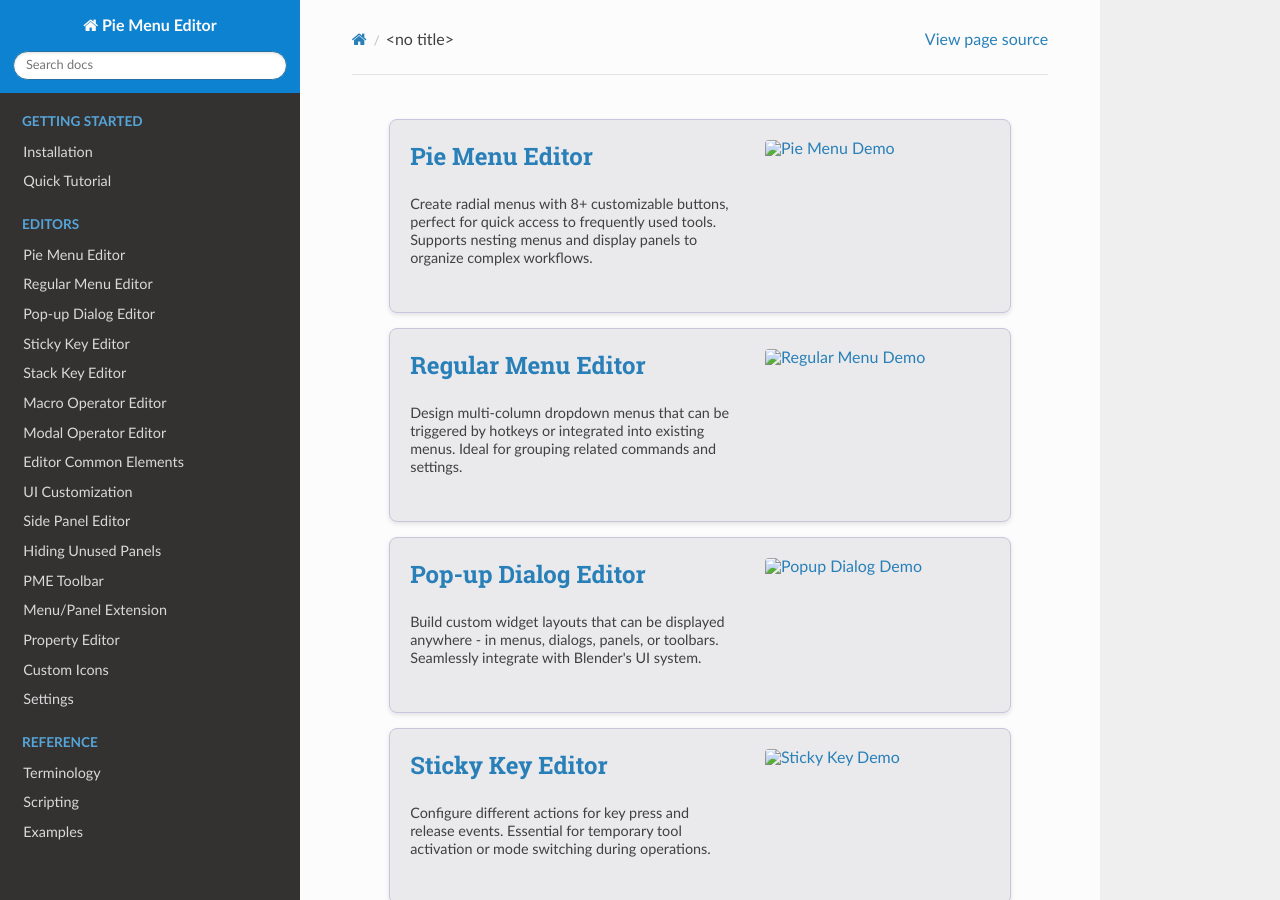
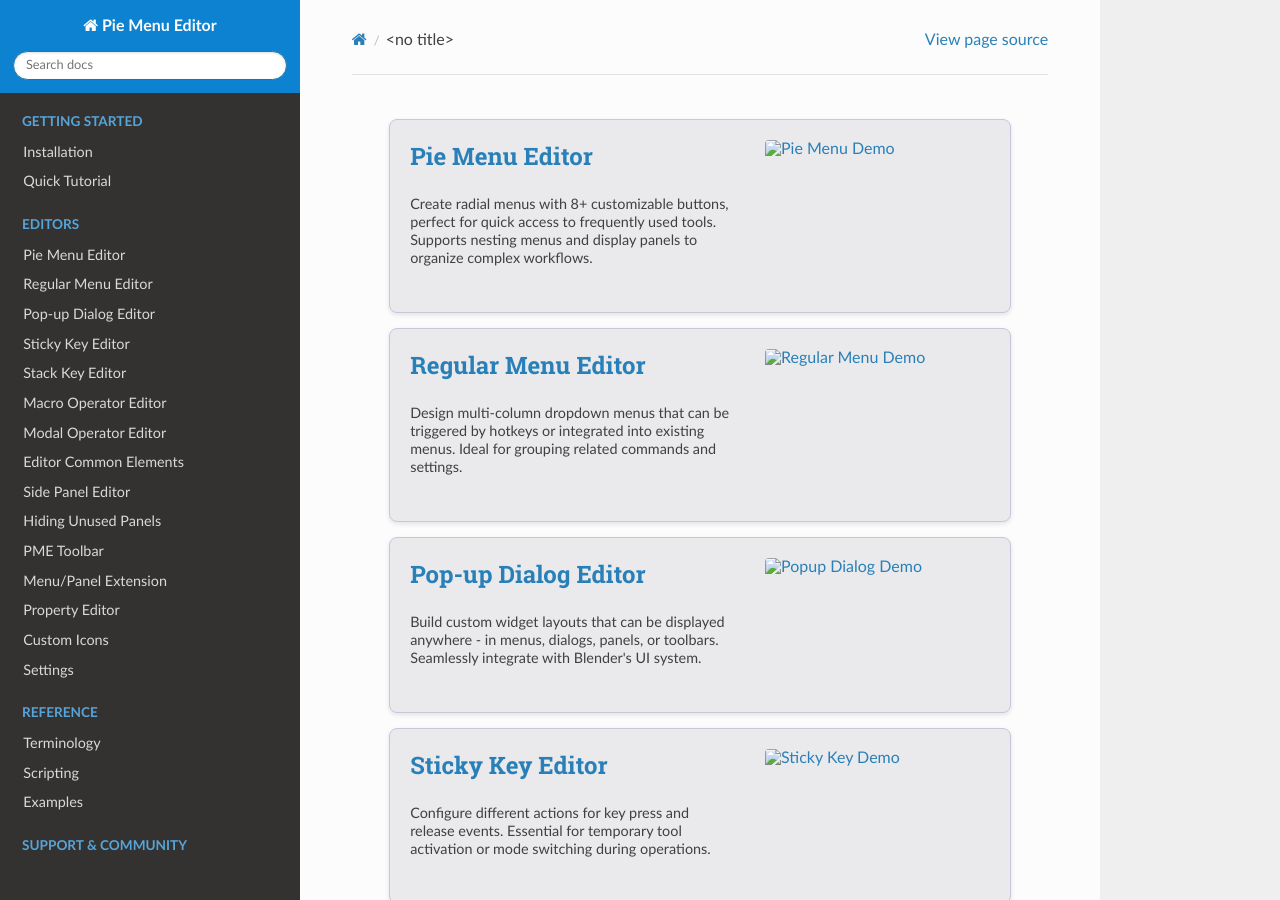
Before and after one commit to Pluglug/pme-docs, a Sphinx documentation site: the page built from docs/source/getting_started/feature_overview.rst, in a window 1280 px wide and 900 px high. Built offline with Sphinx 7.4.7 and the Read the Docs theme 3.1.0, drawn with Linux system fonts in a browser that asks for light colours.

Commit message:
Link fix. Minor changes to the tree

```diff
--- a/docs/source/getting_started/feature_overview.rst
+++ b/docs/source/getting_started/feature_overview.rst
@@ -7,8 +7,8 @@
 .. raw:: html
 
    <div class="grid-container">
-      <div class="feature-box">
-         <a href="customization/editors/pie_menu_editor.html" class="feature-content">
+      <div class="feature-box" id="Pie_Menu_Editor">
+         <a href="editors/pie_menu_editor.html" class="feature-content">
                <h2 class="feature-title">Pie Menu Editor</h2>
                <p class="feature-description">Create radial menus with 8+ customizable buttons, perfect for quick access to frequently used tools. Supports nesting menus and display panels to organize complex workflows.</p>
          </a>
@@ -20,8 +20,8 @@
          </div>
       </div>
 
-      <div class="feature-box">
-         <a href="customization/editors/regular_menu_editor.html" class="feature-content">
+      <div class="feature-box" id="Regular_Menu_Editor">
+         <a href="editors/regular_menu_editor.html" class="feature-content">
                <h2 class="feature-title">Regular Menu Editor</h2>
                <p class="feature-description">Design multi-column dropdown menus that can be triggered by hotkeys or integrated into existing menus. Ideal for grouping related commands and settings.</p>
          </a>
@@ -33,8 +33,8 @@
          </div>
       </div>
 
-      <div class="feature-box">
-         <a href="customization/editors/popup_dialog_editor.html" class="feature-content">
+      <div class="feature-box" id="Pop-up_Dialog_Editor">
+         <a href="editors/popup_dialog_editor.html" class="feature-content">
                <h2 class="feature-title">Pop-up Dialog Editor</h2>
                <p class="feature-description">Build custom widget layouts that can be displayed anywhere - in menus, dialogs, panels, or toolbars. Seamlessly integrate with Blender's UI system.</p>
          </a>
@@ -46,8 +46,8 @@
          </div>
       </div>
 
-      <div class="feature-box">
-         <a href="customization/editors/sticky_key_editor.html" class="feature-content">
+      <div class="feature-box" id="Sticky_Key_Editor">
+         <a href="editors/sticky_key_editor.html" class="feature-content">
                <h2 class="feature-title">Sticky Key Editor</h2>
                <p class="feature-description">Configure different actions for key press and release events. Essential for temporary tool activation or mode switching during operations.</p>
          </a>
@@ -59,8 +59,8 @@
          </div>
       </div>
 
-      <div class="feature-box">
-         <a href="customization/editors/stack_key_editor.html" class="feature-content">
+      <div class="feature-box" id="Stack_Key_Editor">
+         <a href="editors/stack_key_editor.html" class="feature-content">
                <h2 class="feature-title">Stack Key Editor</h2>
                <p class="feature-description">Assign multiple commands to a single hotkey and cycle through them. Streamline your workflow by reducing the number of required shortcuts.</p>
          </a>
@@ -72,8 +72,8 @@
          </div>
       </div>
 
-      <div class="feature-box">
-         <a href="customization/editors/macro_operator_editor.html" class="feature-content">
+      <div class="feature-box" id="Macro_Operator_Editor">
+         <a href="editors/macro_operator_editor.html" class="feature-content">
                <h2 class="feature-title">Macro Operator Editor</h2>
                <p class="feature-description">Create new tools by combining existing Blender operations - no coding required. Automate complex workflows with simple button clicks.</p>
          </a>
@@ -85,8 +85,8 @@
          </div>
       </div>
 
-      <div class="feature-box">
-         <a href="customization/editors/modal_operator_editor.html" class="feature-content">
+      <div class="feature-box" id="Modal_Operator_Editor">
+         <a href="editors/modal_operator_editor.html" class="feature-content">
                <h2 class="feature-title">Modal Operator Editor</h2>
                <p class="feature-description">Develop interactive tools that respond to user input. Perfect for custom manipulation tools and dynamic operations.</p>
          </a>
@@ -98,8 +98,8 @@
          </div>
       </div>
 
-      <div class="feature-box">
-         <a href="customization/editors/side_panel_editor.html" class="feature-content">
+      <div class="feature-box" id="Panel_Group_Editor">
+         <a href="editors/ui_customization.html#side-panel-editor" class="feature-content">
                <h2 class="feature-title">Side Panel Editor</h2>
                <p class="feature-description">Organize and customize Blender's interface by grouping and managing panels. Create new tabs or extend existing categories with custom panels.</p>
          </a>
@@ -111,8 +111,8 @@
          </div>
       </div>
 
-      <div class="feature-box">
-         <a href="customization/editors/hiding_unused_panels.html" class="feature-content">
+      <div class="feature-box" id="Hiding_Unused_Panels">
+         <a href="editors/ui_customization.html#hiding-unused-panels" class="feature-content">
                <h2 class="feature-title">Hiding Unused Panels</h2>
                <p class="feature-description">Declutter Blender's interface by selectively hiding unwanted panels and groups. Keep your workspace focused and efficient by showing only what you need.</p>
          </a>
@@ -124,8 +124,8 @@
          </div>
       </div>
 
-      <div class="feature-box">
-         <a href="customization/editors/property_editor.html" class="feature-content">
+      <div class="feature-box" id="Property_Editor">
+         <a href="editors/property_editor.html" class="feature-content">
                <h2 class="feature-title">Property Editor</h2>
                <p class="feature-description">Create and manage custom properties for objects, materials, and more. Extend Blender's property system with your own controls and settings.</p>
          </a>
```
Also changed, not shown: docs/source/editors/ui_customization.rst (+2 -6 lines).
